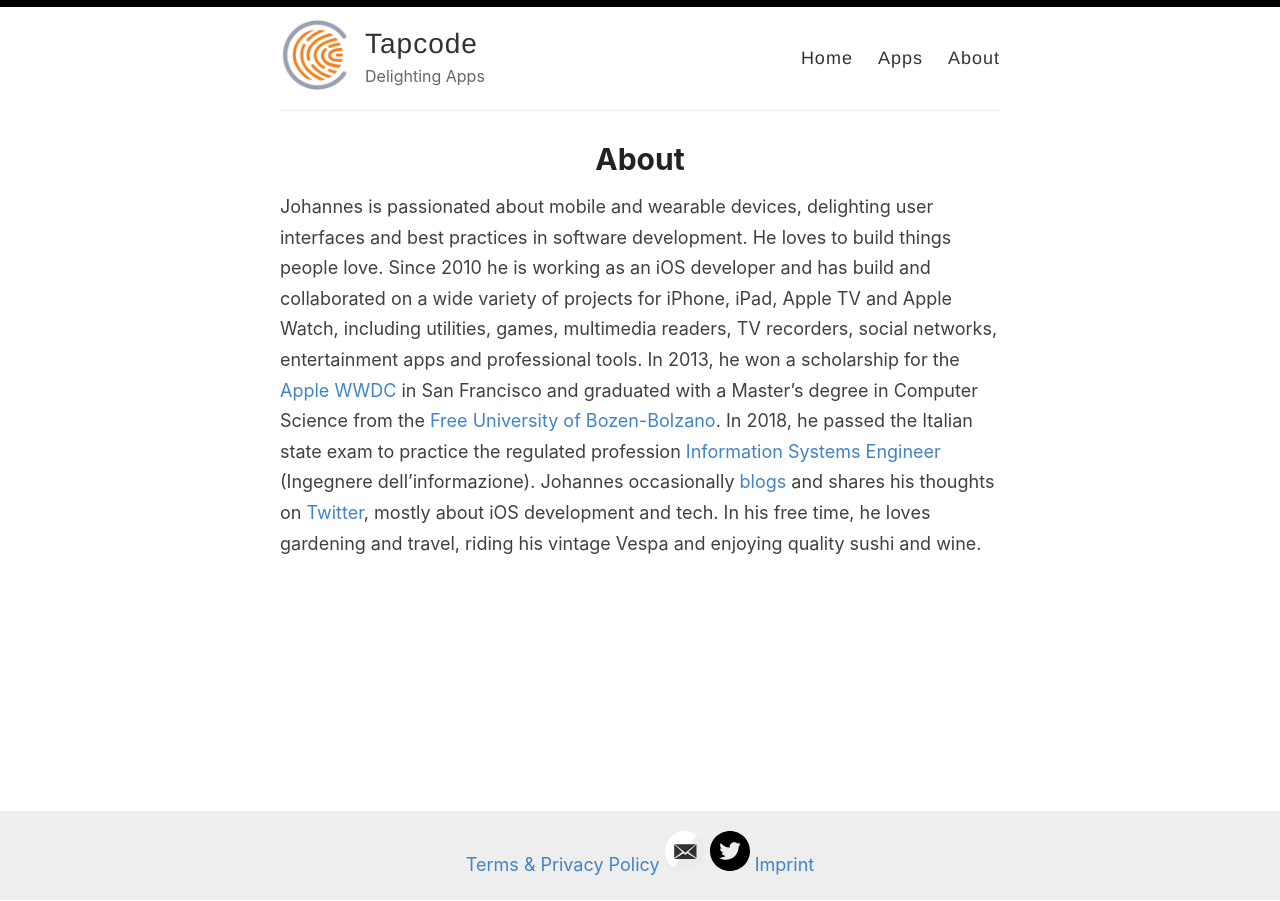
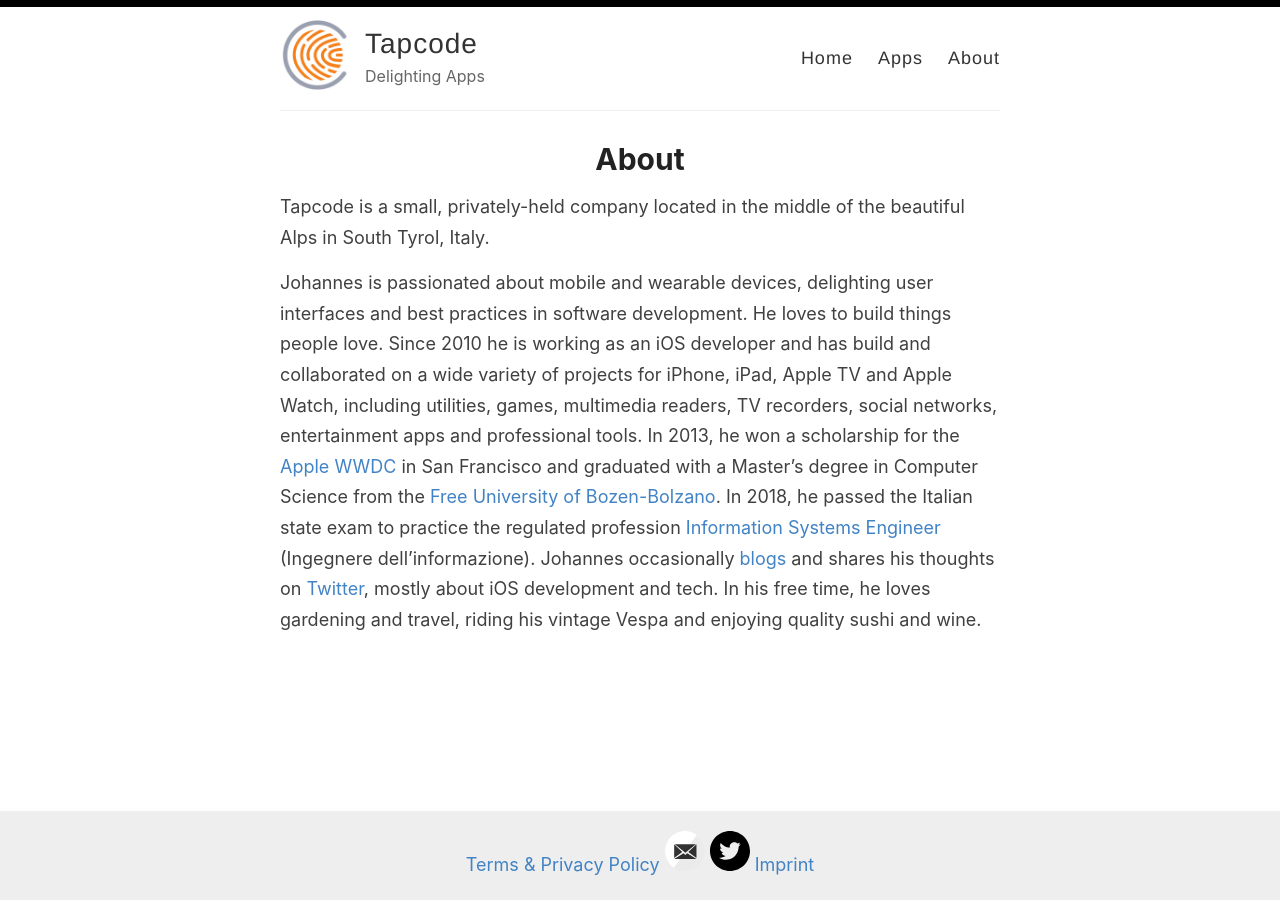
Before and after one commit to tapcode-apps/tapcode-webpage, a Jekyll site: the page built from _pages/about.md, in a window 1280 px wide. Built offline with Jekyll 4.4.1, drawn with Linux system fonts in a browser that asks for light colours.

Commit message:
Update about

```diff
--- a/_pages/about.md
+++ b/_pages/about.md
@@ -4,4 +4,6 @@
 permalink: /about/
 ---
 
+Tapcode is a small, privately-held company located in the middle of the beautiful Alps in South Tyrol, Italy.
+
 Johannes is passionated about mobile and wearable devices, delighting user interfaces and best practices in software development. He loves to build things people love. Since 2010 he is working as an iOS developer and has build and collaborated on a wide variety of projects for iPhone, iPad, Apple TV and Apple Watch, including utilities, games, multimedia readers, TV recorders, social networks, entertainment apps and professional tools. In 2013, he won a scholarship for the [Apple WWDC](https://developer.apple.com/wwdc/) in San Francisco and graduated with a Master's degree in Computer Science from the [Free University of Bozen-Bolzano](https://www.unibz.it/en/faculties/computer-science/master-computer-science/). In 2018, he passed the Italian state exam to practice the regulated profession [Information Systems Engineer](http://ec.europa.eu/growth/tools-databases/regprof/index.cfm?action=regprof&id_regprof=3819) (Ingegnere dell'informazione). Johannes occasionally [blogs](http://tapcode.co/blog) and shares his thoughts on [Twitter](http://twitter.com/ersjoh), mostly about iOS development and tech. In his free time, he loves gardening and travel, riding his vintage Vespa and enjoying quality sushi and wine.
```
